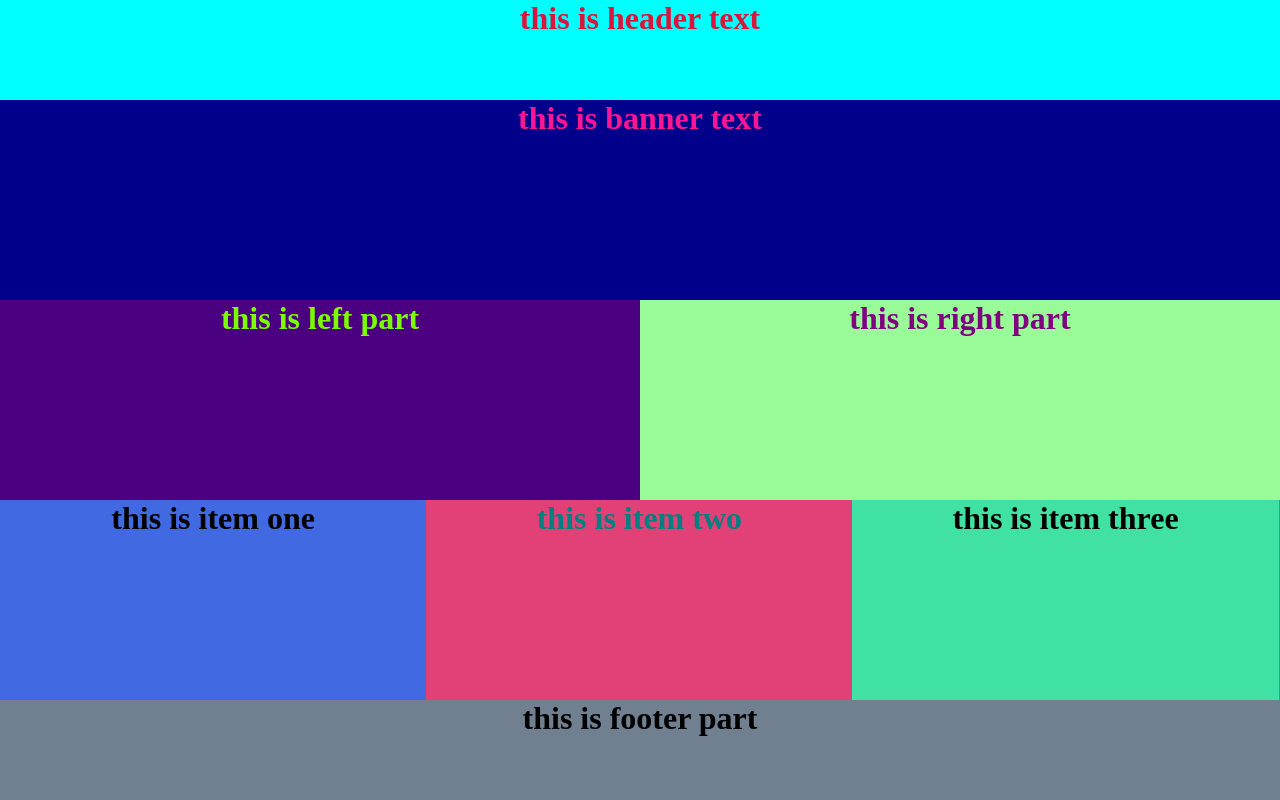
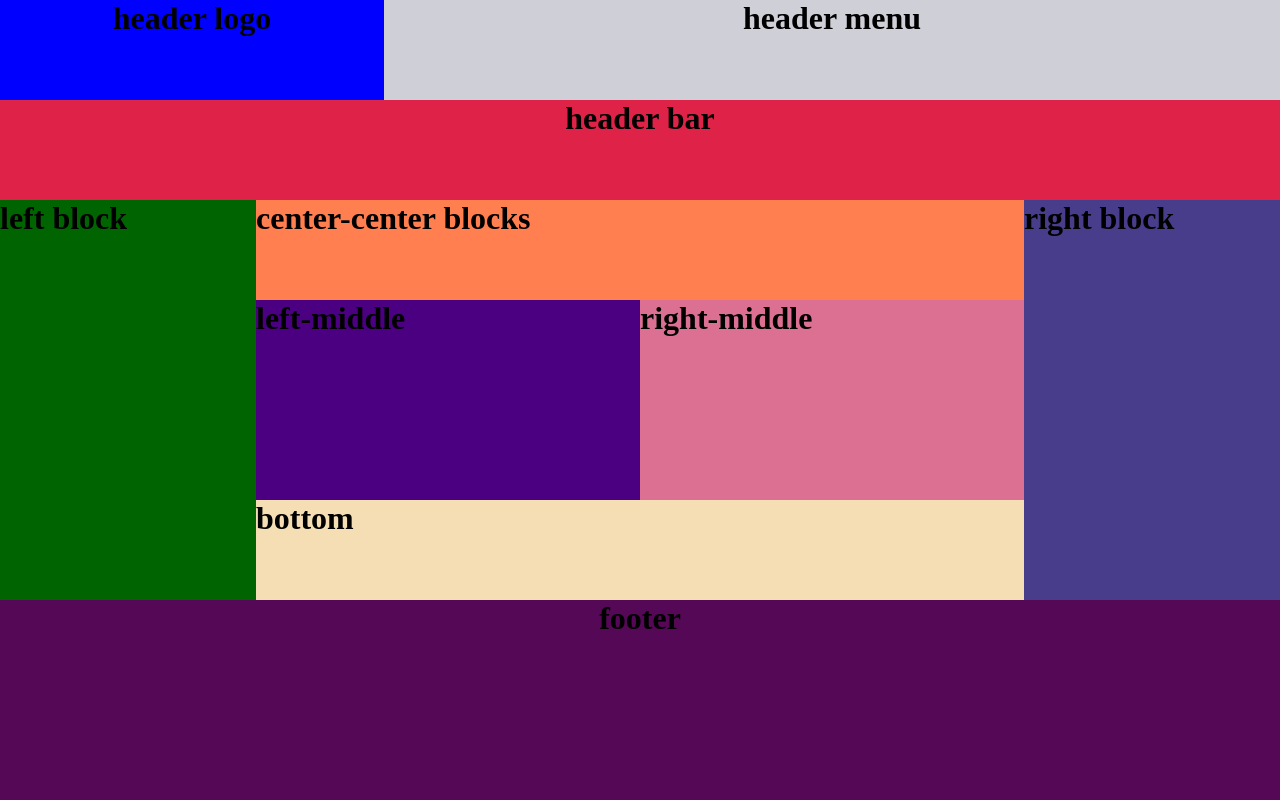
Before and after one commit to Tanjila-Chowdhury1/Wakip, a plain HTML site: page index.html in a window 1280 px wide. Drawn offline with Linux system fonts and the light colour scheme.

Commit message:
Add files via upload

```diff
--- a/css/style.css
+++ b/css/style.css
@@ -2,68 +2,88 @@
     margin: 0;
 }
 .header{
-    background-color: aqua;
-    width: 100%; height: 100px;
-    text-align: center;
+    overflow: hidden;
+
 }
-.header h1{
+.logo{
 
-    color: crimson;
-}
-.banner{
-    background-color: darkblue;
-    width: 100%; height: 200px;
-    text-align: center;
-}
-.banner h1{
-    color: deeppink;
-}
-.left-content{
-
-    background-color: indigo;
-    width: 50%; height: 200px;
+    width: 30%;
+    height: 100px;
+    background-color: blue;
     text-align: center;
     float: left;
 }
-.left-content h1{
-    color: lawngreen;
-}
-.right-content{
-    background-color: palegreen;
-    width: 50%; height: 200px;
+.menu{
+
+    width: 70%;
+    height: 100px;
+    background-color: rgb(207, 207, 216);
     text-align: center;
     float: right;
 }
-.right-content h1{
-    color: purple;
+.bar{
+    width: 100%;
+    height: 100px;
+    background-color:  rgb(223, 35, 72);
+    text-align: center;
+    float: right;
+
 }
 .content{
     overflow: hidden;
 }
-.item-one{
-    background-color: royalblue;
-    width: 33.3%; height: 200px;
+.left{
+    width: 20%;
+    height: 400px;
+    background-color: darkgreen;
+    float: left;
+}
+.center{
+    width: 60%;
+    height: 400px;
+    float: left;
+
+}
+.top{
+    height: 100px;
+    background-color: coral;
+}
+.middle{
+    overflow: hidden;
+
+}
+.left-middle{
+    width: 50%; height: 200px;
+    background-color: indigo;
+    float: left;
+
+}
+.right-middle{
+    width: 50%; height: 200px;
+    background-color: palevioletred;
+    float: right;
+
+}
+.bottom{
+    height: 100px;
+    background-color: wheat;
+}
+.center{
+    overflow: hidden;
+}
+.right{
+    width: 20%;
+    height: 400px;
+    background-color: darkslateblue;
+    float: left;
+}
+.content{
+    overflow: hidden;
+}
+.footer{
+    height: 200px;
+    width: 100%;
+    background-color: rgb(85, 8, 85);
     text-align: center;
     float: left;
 }
-.item-two{
-    background-color: rgb(225, 65, 118);
-    width: 33.3%; height: 200px;
-    text-align: center;
-    float: left;
-    color: teal;
-}
-.item-three{
-    background-color: rgb(65, 225, 164);
-    width: 33.3%; height: 200px;
-    text-align: center;
-    float: left;
-}
-.item{
-    overflow: hidden;
-}
-.footer{
-    background-color: slategray;
-    width: 100%; height: 300px;
-    text-align: center;
-}
--- a/index.html
+++ b/index.html
@@ -8,47 +8,58 @@
     <link rel="stylesheet" href="css/style.css">
 </head>
 <body>
+    <!--header part start here -->
     <div class="header">
-        <h1>this is header text</h1>
+        <div class="logo">
+            <h1>header logo</h1>
+        </div>
+        <div class="menu">
+            <h1> header menu</h1>
+    </div>
+    <!--header part end here -->
+    <!--bar part start here -->
+    <div class="bar">
+        <h1> header bar </h1>
 
 
     </div>
-    <div class="banner">
-        <h1>this is banner text</h1>
-    </div>
-        <div class="content">
+    <!--bar part end here -->
 
-        <div class="left-content">
-            <h1>this is left part</h1>
-
-
-        </div>
-
-    <div class="right-content">
-        <h1>this is right part</h1>
+    <!--content part start here -->
+    <div class="left">
+        <h1>left block</h1>
 
     </div>
-</div>
+    <div class="center">
+        <div class="top">
+            <h1>center-center blocks</h1>
+        </div>
+        <div class="middle">
+            <div class="left-middle">
+                <h1>left-middle</h1>
 
-    </div class="item">
-    <div class="item-one">
-        <h1>this is item one</h1>
+            </div>
+            <div class="right-middle">
+                <h1>right-middle</h1>
+        </div>
     </div>
-        <div class="item-two">
-            <h1>this is item two</h1>
+        <div class="bottom">
+            <h1>bottom</h1>
         </div>
-            <div class="item-three">
-                <h1>this is item three</h1>
 
 
     </div>
-</div>
-<div class="footer">
-    <h1>this is footer part</h1>
+    <div class="right">
+        <h1> right block </h1>
 
+    </div>
+    <!--content part end here -->
 
-</div>
-
+    <!--footer part start here -->
+    <div class="footer">
+        <h1> footer </h1>
+    </div>
+    <!--footer part end here -->
 
 
 
```
